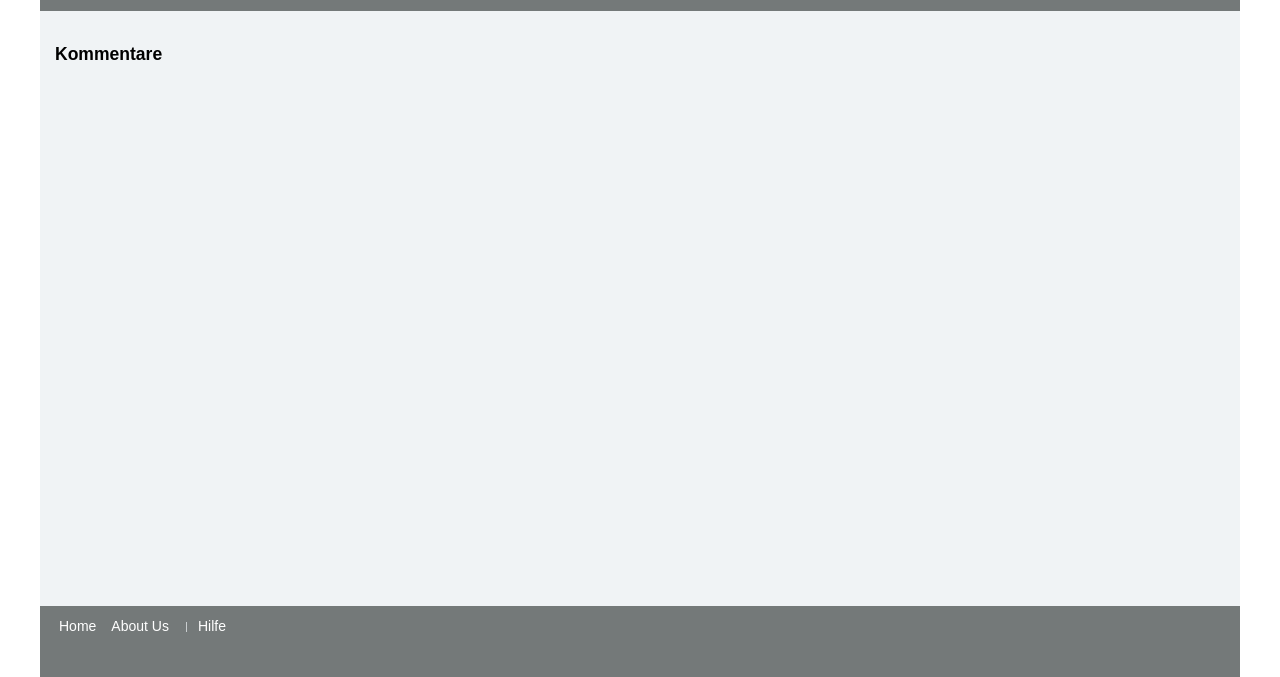
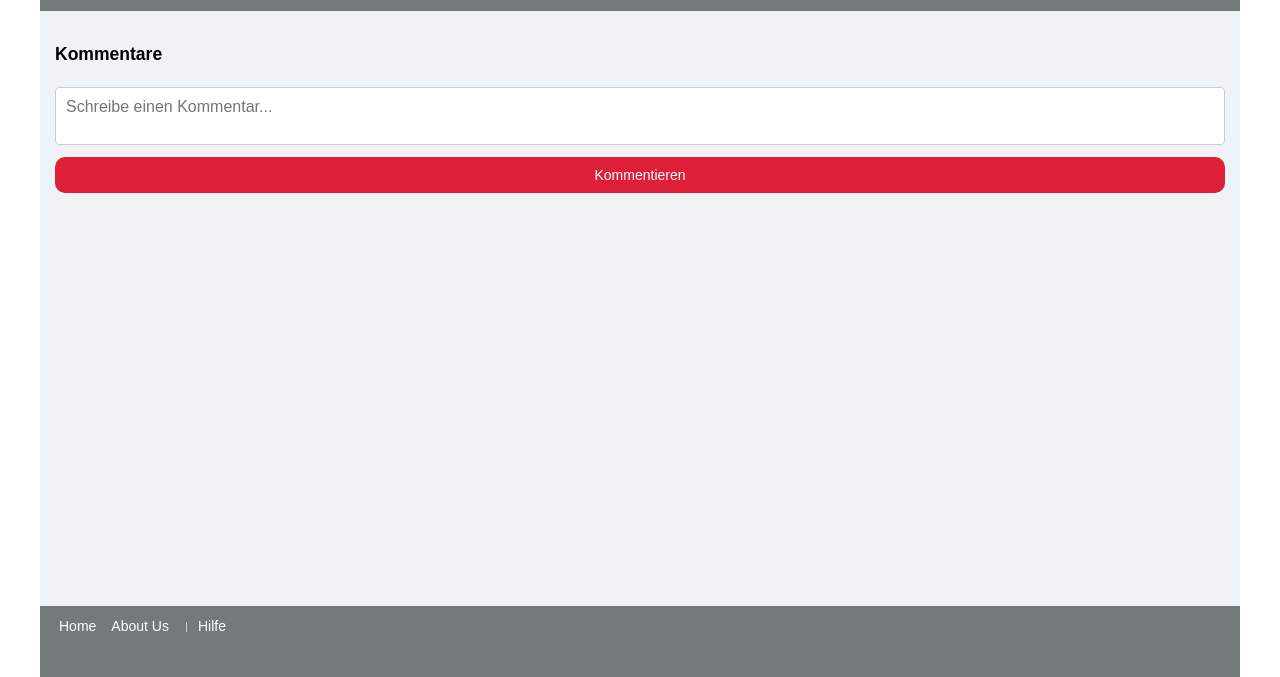
Before and after one commit to raniamo8/Forum, a website: page src/html/pages/post-detail.html in a window 1280 px wide. Shown: the part 123-800 px from the top of the page. Drawn offline with Linux system fonts and the light colour scheme.

Commit message:
close post html

```diff
--- a/src/html/pages/post-detail.html
+++ b/src/html/pages/post-detail.html
@@ -50,6 +50,9 @@
         <div class="post-header-detail" id="post-details">
             <!-- Post Details -->
         </div>
+        <div id="post-closed-info" class="hidden info-box">
+            Dieses Thema ist abgeschlossen und Bearbeitungen sowie Kommentare sind nicht mehr möglich.
+        </div>
         <div id="post-editing-form" class="hidden form-container">
             <input type="text" id="edit-post-title" placeholder="Titel">
             <textarea id="edit-post-content" placeholder="Schreibe hier deinen Post..."></textarea>
@@ -68,8 +71,8 @@
         <div id="comments-section">
             <!-- Comment form -->
             <h3>Kommentare</h3>
-            <textarea id="comment-content" class="hidden" placeholder="Schreibe einen Kommentar..."></textarea>
-            <button id="submit-comment-btn" class="btn btn-primary small-btn comment-btn hidden">Kommentieren</button>
+            <textarea id="comment-content" placeholder="Schreibe einen Kommentar..."></textarea>
+            <button id="submit-comment-btn" class="btn btn-primary small-btn comment-btn">Kommentieren</button>
             <div id="comments-container">
                 <!-- comments -->
             </div>
```
